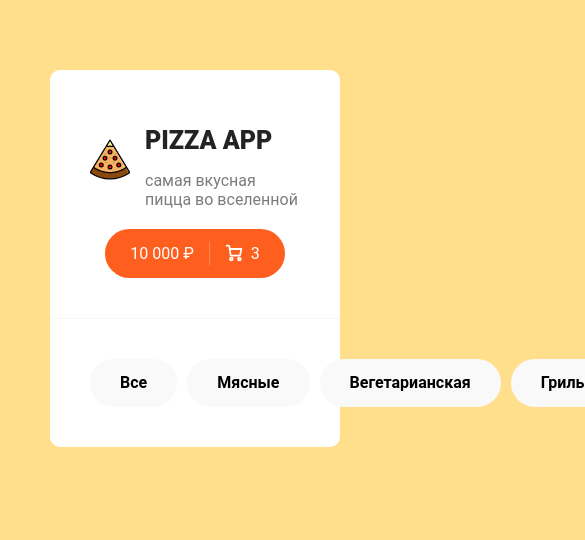
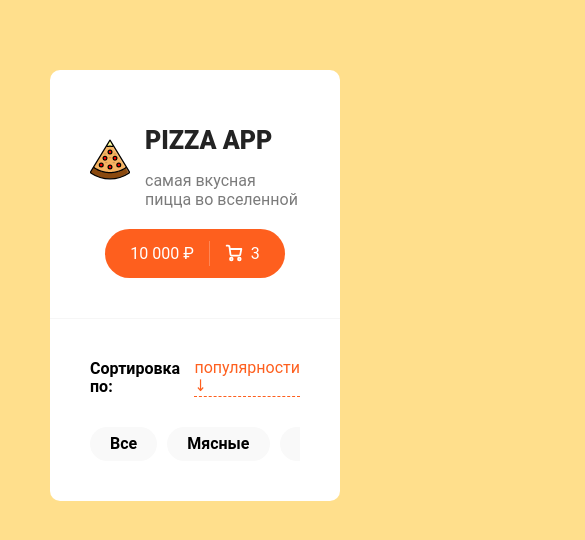
Before and after one commit to movsumlu/PizzaApp, a React (Create React App) app: page / in a window 390 px wide. Shown: the top 540 px of the page, 585 px wide, since content can reach past the window. Built offline with nearby package versions, Linux system fonts and the light colour scheme.

Commit message:
add <Sorting /> / update README.md / change structure of categories array

```diff
--- a/src/App.js
+++ b/src/App.js
@@ -1,5 +1,6 @@
 import { Categories } from "./components/Categories";
 import { Header } from "./components/Header";
+import { Sorting } from "./components/Sorting";
 
 const App = () => {
   return (
@@ -8,7 +9,10 @@ const App = () => {
         <Header />
 
         <div className="content">
-          <Categories />
+          <div className="content__top">
+            <Categories />
+            <Sorting />
+          </div>
         </div>
       </div>
     </div>
--- a/src/components/Categories/index.jsx
+++ b/src/components/Categories/index.jsx
@@ -1,19 +1,31 @@
 import "./style.scss";
 
 const categories = [
-  "Все",
-  "Мясные",
-  "Вегетарианская",
-  "Гриль",
-  "Острые",
-  "Закрытые",
+  {
+    name: "Все",
+  },
+  {
+    name: "Мясные",
+  },
+  {
+    name: "Вегетарианская",
+  },
+  {
+    name: "Гриль",
+  },
+  {
+    name: "Острые",
+  },
+  {
+    name: "Закрытые",
+  },
 ];
 
 const Categories = () => {
   return (
     <div className="categories">
       <ul>
-        {categories.map((name) => (
+        {categories.map(({ name }) => (
           <li key={name}>{name}</li>
         ))}
       </ul>
--- /dev/null
+++ b/src/components/Sorting/index.jsx
@@ -0,0 +1,33 @@
+import "./style.scss";
+
+const typesOfSorting = [
+  { name: "популярности ↑" },
+  { name: "популярности ↓" },
+  { name: "цена по возростанию" },
+  { name: "цене по убыванию" },
+  { name: "алфавиту от А до Я" },
+  { name: "алфавиту от Я до А" },
+];
+
+const Sorting = () => {
+  return (
+    <div className="sorting">
+      <div className="sorting__label">
+        <b>Сортировка по:</b>
+        <span>популярности ↓</span>
+      </div>
+
+      {false && (
+        <div className="sorting__popup">
+          <ul>
+            {typesOfSorting.map(({ name }) => (
+              <li key={name}>{name}</li>
+            ))}
+          </ul>
+        </div>
+      )}
+    </div>
+  );
+};
+
+export { Sorting };
--- /dev/null
+++ b/src/components/Sorting/style.scss
@@ -0,0 +1,49 @@
+@import "../../style/variables.scss";
+
+.sorting {
+  position: relative;
+
+  &__label {
+    display: flex;
+    align-items: center;
+
+    b {
+      margin-right: 8px;
+    }
+
+    span {
+      color: $orange-color;
+      border-bottom: 1px dashed $orange-color;
+      cursor: pointer;
+    }
+  }
+
+  &__popup {
+    position: absolute;
+    right: 0;
+    margin-top: 15px;
+    background: $white-color;
+    box-shadow: 0px 5px 15px rgba(0, 0, 0, 0.09);
+    border-radius: 10px;
+    overflow: hidden;
+    padding: 10px 0;
+
+    ul {
+      overflow: hidden;
+      li {
+        padding: 12px 20px;
+        cursor: pointer;
+
+        &.active,
+        &:hover {
+          background: rgba(254, 95, 30, 0.05);
+        }
+
+        &.active {
+          font-weight: bold;
+          color: $orange-color;
+        }
+      }
+    }
+  }
+}
--- a/src/style/main.scss
+++ b/src/style/main.scss
@@ -36,6 +36,47 @@ body {
 
       .content {
         padding: 40px;
+
+        &__top {
+          display: flex;
+          align-items: center;
+          justify-content: space-between;
+
+          @media (max-width: 1260px) {
+            .categories {
+              width: 100%;
+              overflow: auto;
+
+              ul {
+                width: 785px;
+              }
+            }
+
+            .sort {
+              padding-left: 20px;
+              b {
+                display: none;
+              }
+            }
+          }
+
+          @media (max-width: 760px) {
+            .categories {
+              ul {
+                li {
+                  padding: 8px 20px;
+                }
+              }
+            }
+          }
+
+          @media (max-width: 820px) {
+            .categories {
+              margin-top: 30px;
+            }
+            flex-direction: column-reverse;
+          }
+        }
       }
     }
   }
```
Also changed, not shown: 1 other file (tests, documents, lock files or other folders).
